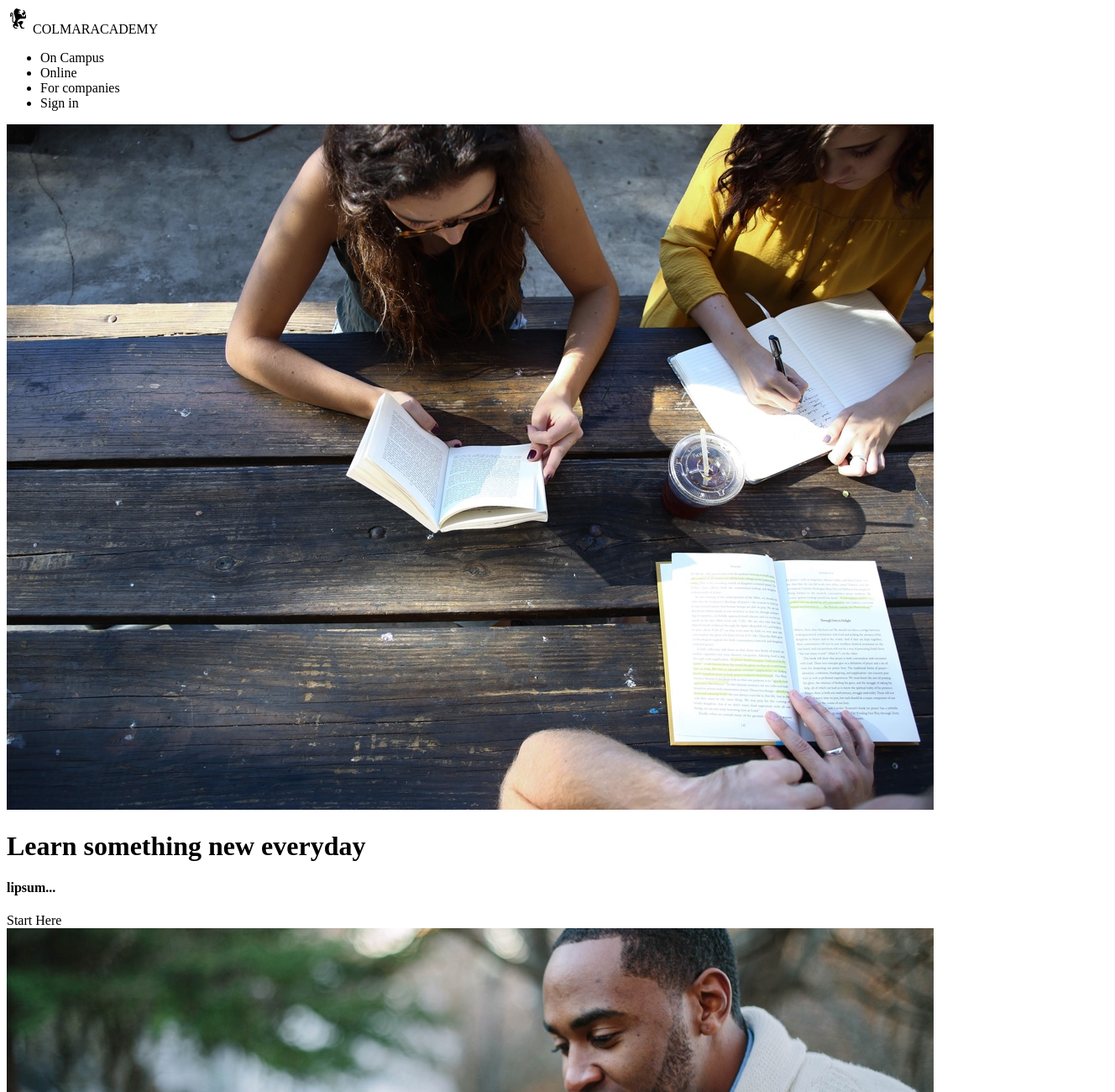
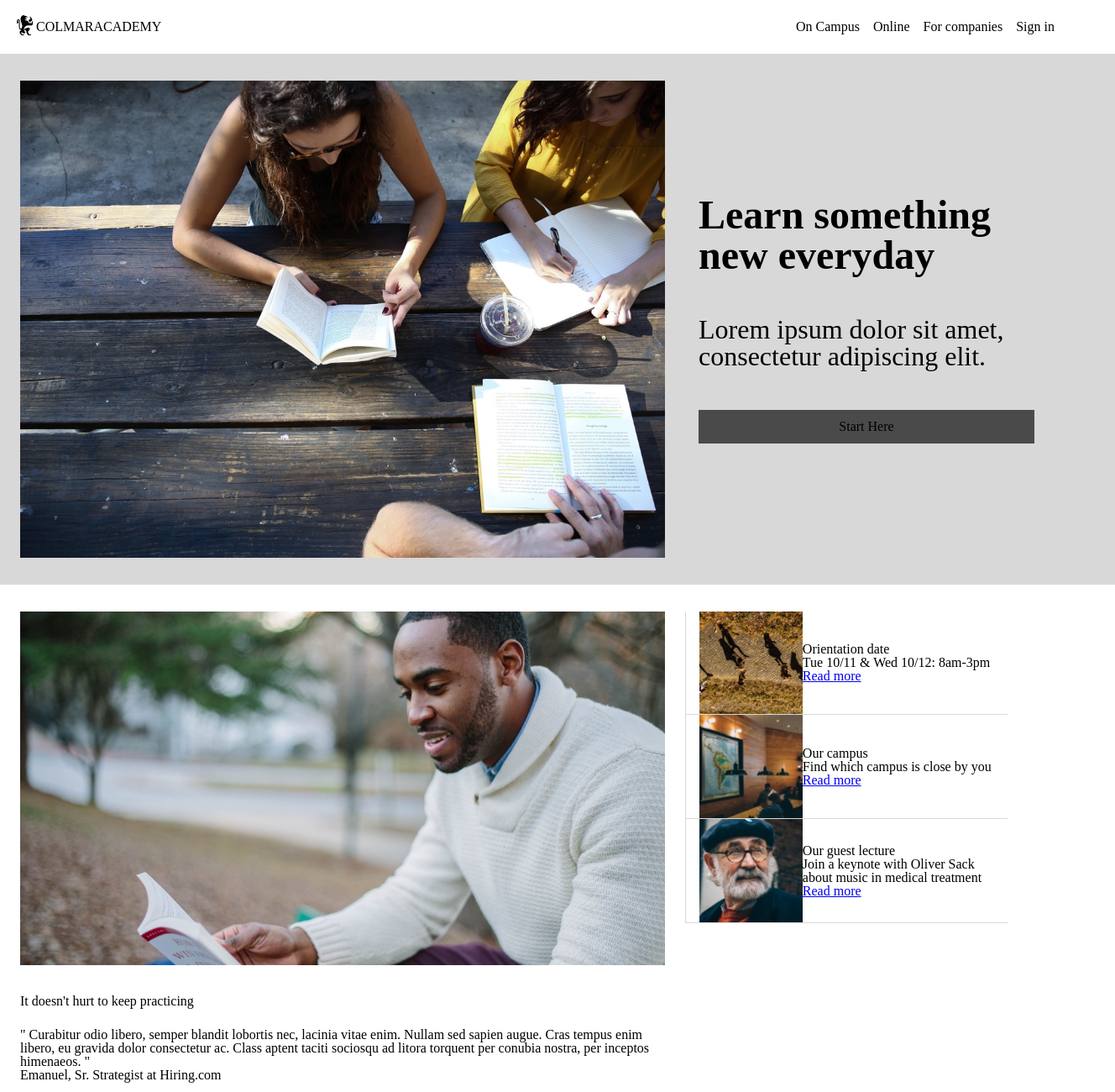
Before and after one commit to zalidane/ColmarAcademy, a plain HTML site: page index.html in a window 1280 px wide. Shown: the top 1300 px of the page at 84% size, 1328 px wide, since content can reach past the window. Drawn offline with Linux system fonts and the light colour scheme.

Commit message:
Add styling to banner and info sections

```diff
--- a/index.html
+++ b/index.html
@@ -2,16 +2,17 @@
 <html>
 <head>
     <title>Colmar Academy</title>
+    <link rel="stylesheet" href="resources/css/reset.css" type="text/css" />
     <link rel="stylesheet" href="resources/css/styles.css" type="text/css" />
 </head>
 <body>
-    <header>
-        <div class="logo">
+    <header class="flex-container">
+        <div class="logo flex-container">
             <img src="resources/images/ic-logo.svg" alt="logo" />
-            <span>COLMAR</span><span>ACADEMY</span>
+            <span class="colmar">COLMAR</span><span class="academy">ACADEMY</span>
         </div>
         <nav>
-            <ul>
+            <ul class="flex-container">
                 <li>On Campus</li>
                 <li>Online</li>
                 <li>For companies</li>
@@ -20,40 +21,50 @@
         </nav>
     </header>
 
-    <div class="banner">
+    <div class="banner flex-container">
         <img src="resources/images/banner.jpg" alt="Study Group Banner" />
         <div class="banner-content">
             <h1>Learn something new everyday</h1>
-            <h4>lipsum...</h4>
+            <h4>Lorem ipsum dolor sit amet, consectetur adipiscing elit.</h4>
             <div class="banner-button">Start Here</div>
         </div>
     </div>
 
-    <div class="information">
+    <div class="information flex-container">
         <div class="main-article">
             <img src="resources/images/information-main.jpg" alt="Information" />
+            <div class="main-article-content">
                 <h1>It doesn't hurt to keep practicing</h1>
-            <p>"lipsum..."</p>
+                <blockquote>" Curabitur odio libero, semper blandit lobortis nec, lacinia vitae enim.
+                    Nullam sed sapien augue. Cras tempus enim libero, eu gravida dolor consectetur ac.
+                    Class aptent taciti sociosqu ad litora torquent per conubia nostra, per inceptos himenaeos. "</blockquote>
                 <p>Emanuel, Sr. Strategist at Hiring.com</p>
             </div>
-        <div class="side-articles">
-            <div class="article">
+        </div>
+        <div class="side-articles flex-column">
+            <div class="article flex-container">
                 <img src="resources/images/information-orientation.jpg" alt="Orientation" />
+                <div>
                     <h2>Orientation date</h2>
                     <h4>Tue 10/11 &amp; Wed 10/12: 8am-3pm</h4>
                     <a href="#">Read more</a>
                 </div>
-            <div class="article">
+            </div>
+            <div class="article flex-container">
                 <img src="resources/images/information-campus.jpg" alt="Campus" />
+                <div>
                     <h2>Our campus</h2>
                     <h4>Find which campus is close by you</h4>
                     <a href="#">Read more</a>
                 </div>
-            <div class="article">
+            </div>
+            <div class="article flex-container">
                 <img src="resources/images/information-guest-lecture.jpg" alt="Guest Lecture" />
+                <div>
                     <h2>Our guest lecture</h2>
                     <h4>Join a keynote with Oliver Sack about music in medical treatment</h4>
                     <a href="#">Read more</a>
+                </div>
             </div>
         </div>
     </div>
--- /dev/null
+++ b/resources/css/reset.css
@@ -0,0 +1,53 @@
+/* http://meyerweb.com/eric/tools/css/reset/
+   v2.0 | 20110126
+   License: none (public domain)
+*/
+
+html, body, div, span, applet, object, iframe,
+h1, h2, h3, h4, h5, h6, p, blockquote, pre,
+a, abbr, acronym, address, big, cite, code,
+del, dfn, em, img, ins, kbd, q, s, samp,
+small, strike, strong, sub, sup, tt, var,
+b, u, i, center,
+dl, dt, dd, ol, ul, li,
+fieldset, form, label, legend,
+table, caption, tbody, tfoot, thead, tr, th, td,
+article, aside, canvas, details, embed,
+figure, figcaption, footer, header, hgroup,
+menu, nav, output, ruby, section, summary,
+time, mark, audio, video {
+    margin: 0;
+    padding: 0;
+    border: 0;
+    font-size: 100%;
+    font: inherit;
+    vertical-align: baseline;
+}
+/* HTML5 display-role reset for older browsers */
+article, aside, details, figcaption, figure,
+footer, header, hgroup, menu, nav, section {
+    display: block;
+}
+
+body {
+    line-height: 1;
+}
+
+ol, ul {
+    list-style: none;
+}
+
+blockquote, q {
+    quotes: none;
+}
+
+    blockquote:before, blockquote:after,
+    q:before, q:after {
+        content: '';
+        content: none;
+    }
+
+table {
+    border-collapse: collapse;
+    border-spacing: 0;
+}
--- a/resources/css/styles.css
+++ b/resources/css/styles.css
@@ -0,0 +1,107 @@
+html {
+    font-size: 16px;
+}
+
+body {
+}
+
+.flex-container {
+    display: flex;
+    align-items: center;
+}
+
+.flex-column {
+    display: flex;
+    flex-direction: column;
+}
+
+/* Header styles */
+
+header {
+    justify-content: space-between;
+    margin: 1rem;
+}
+
+nav ul li {
+    margin: .5rem;
+}
+
+/* Banner styles */
+.banner {
+    background-color: #d8d8d8;
+    padding: 2rem 1.5rem;
+    width: 100%;
+}
+
+    .banner img {
+        width: 60%;
+        margin-right: 2.5rem;
+    }
+
+.banner-content {
+    width: 30%;
+}
+
+
+.banner h1 {
+    font-size: 3rem;
+    font-weight: bold;
+    margin-bottom: 3rem;
+}
+
+.banner h4 {
+    font-size: 2rem;
+    font-weight: 500;
+    margin-bottom: 3rem;
+}
+
+.banner-button {
+    width: 100%;
+    padding: 0.5rem;
+    text-align: center;
+    height: 1.5rem;
+    line-height: 1.5rem;
+    background-color: #4a4a4a;
+}
+
+/* Information styles */
+.information {
+    padding: 2rem 1.5rem;
+    align-items: flex-start;
+    width: 100%;
+}
+
+    .information .main-article {
+    }
+
+        .information .main-article {
+            width: 60%;
+            margin-right: 1.5rem;
+        }
+
+        .information .main-article img{
+            width: 100%;
+            margin-bottom: 2rem;
+        }
+
+        .information .main-article-content{
+            width: 100%;
+        }
+
+        .information .main-article-content h1{
+            margin-bottom: 1.5rem;
+        }
+
+    .information .side-articles {
+        width: 30%;
+    }
+
+        .information .side-articles .article {
+            padding: 0 1rem;
+            border-left: 1px solid #d8d8d8;
+            border-bottom: 1px solid #d8d8d8;
+        }
+
+            .information .side-articles .article img {
+                width: 35%;
+            }
```
Lines whose indentation alone changed are shown as unchanged.
